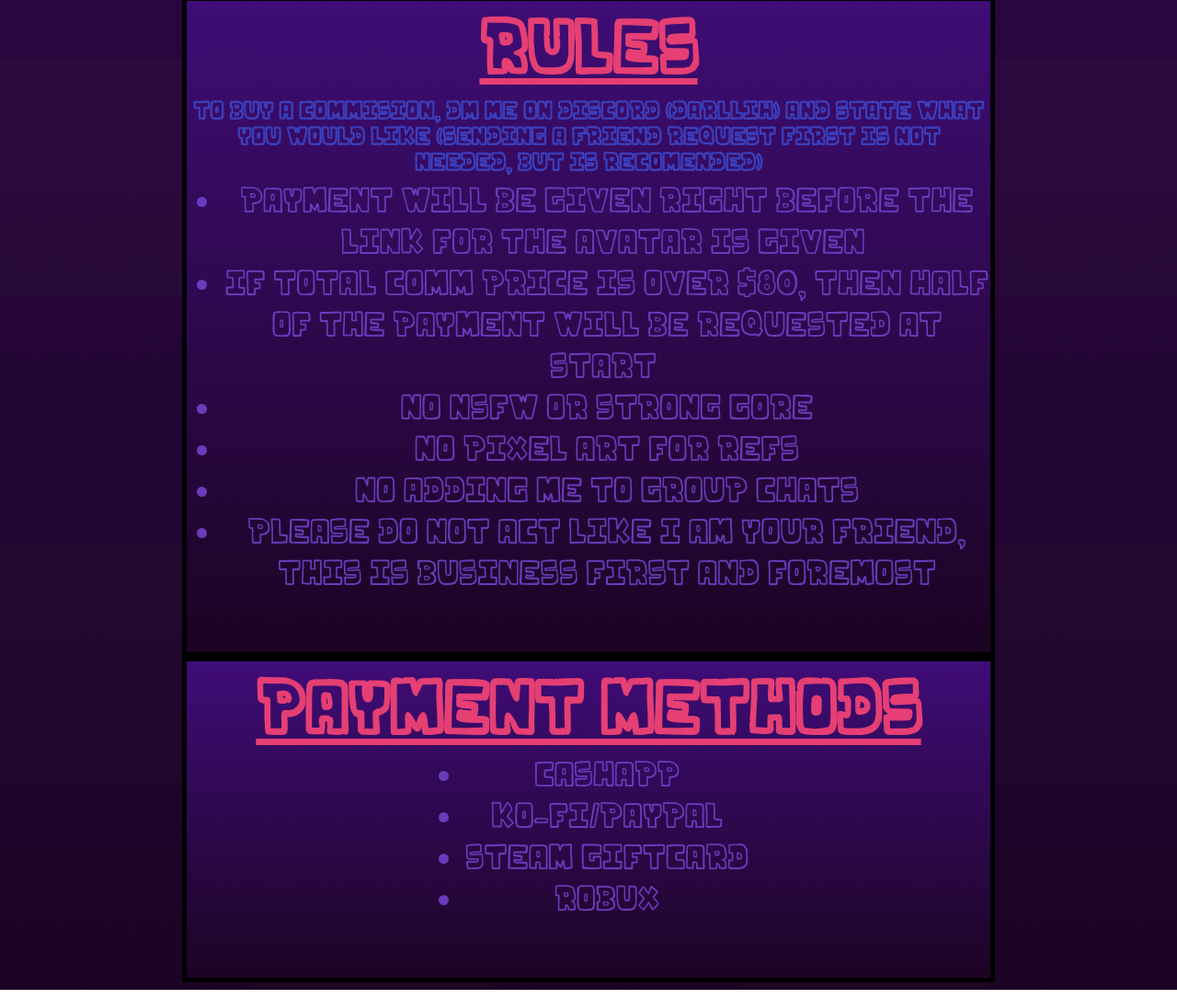
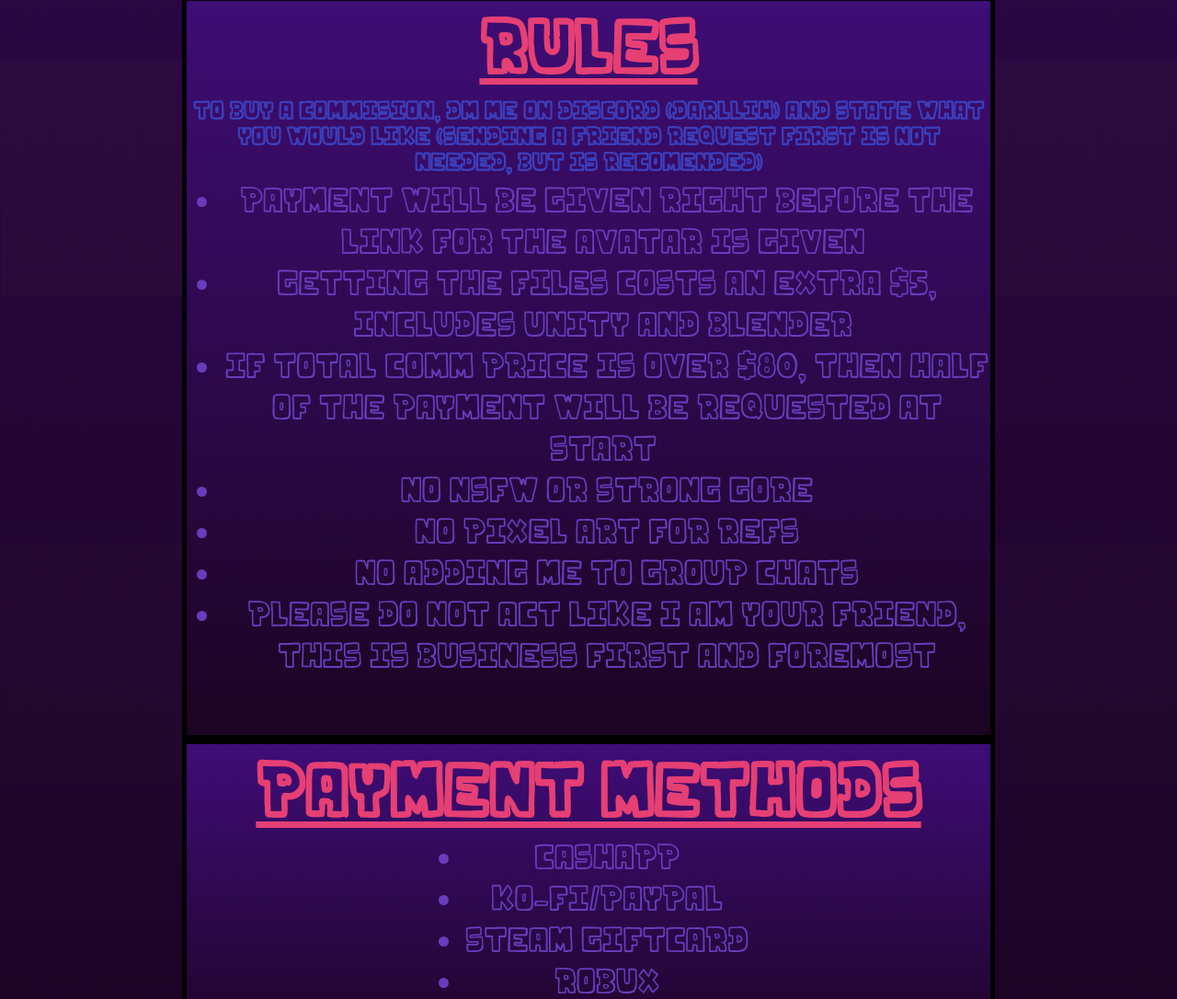
Before and after one commit to darllih/darllih-comms-website, a plain HTML site: page index.html in a window 1280 px wide. Shown: the part 2846-3932 px from the top of the page at 92% size. Drawn offline with Linux system fonts and the light colour scheme.

Commit message:
added files, i forgot

```diff
--- a/index.html
+++ b/index.html
@@ -95,6 +95,7 @@
 
     <ul>
         <li>Payment will be given right before the link for the avatar is given </li>
+        <li>Getting the Files costs an extra $5, includes Unity and Blender </li>
         <li>If total comm price is over $80, then half of the payment will be requested at start </li>
         <li>No NSFW or strong gore</li>
         <li>No pixel art for refs</li>
```
